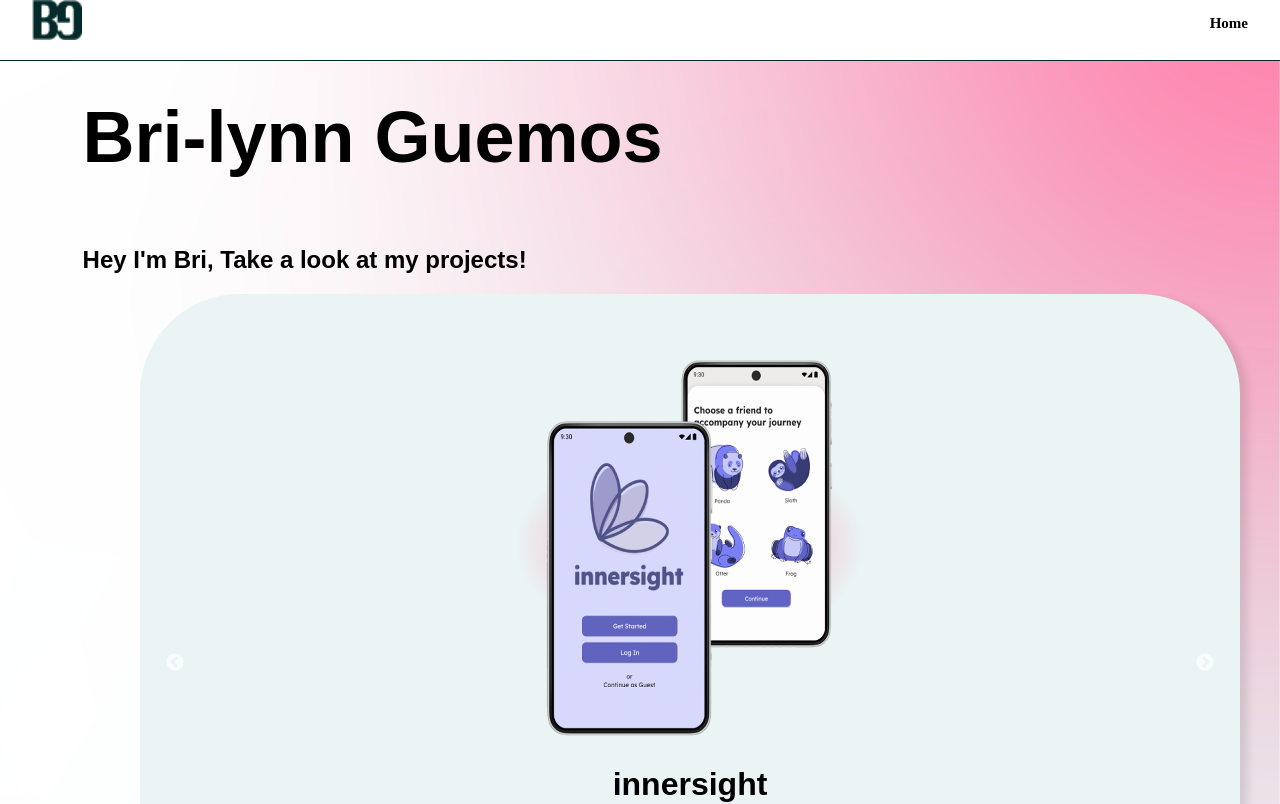
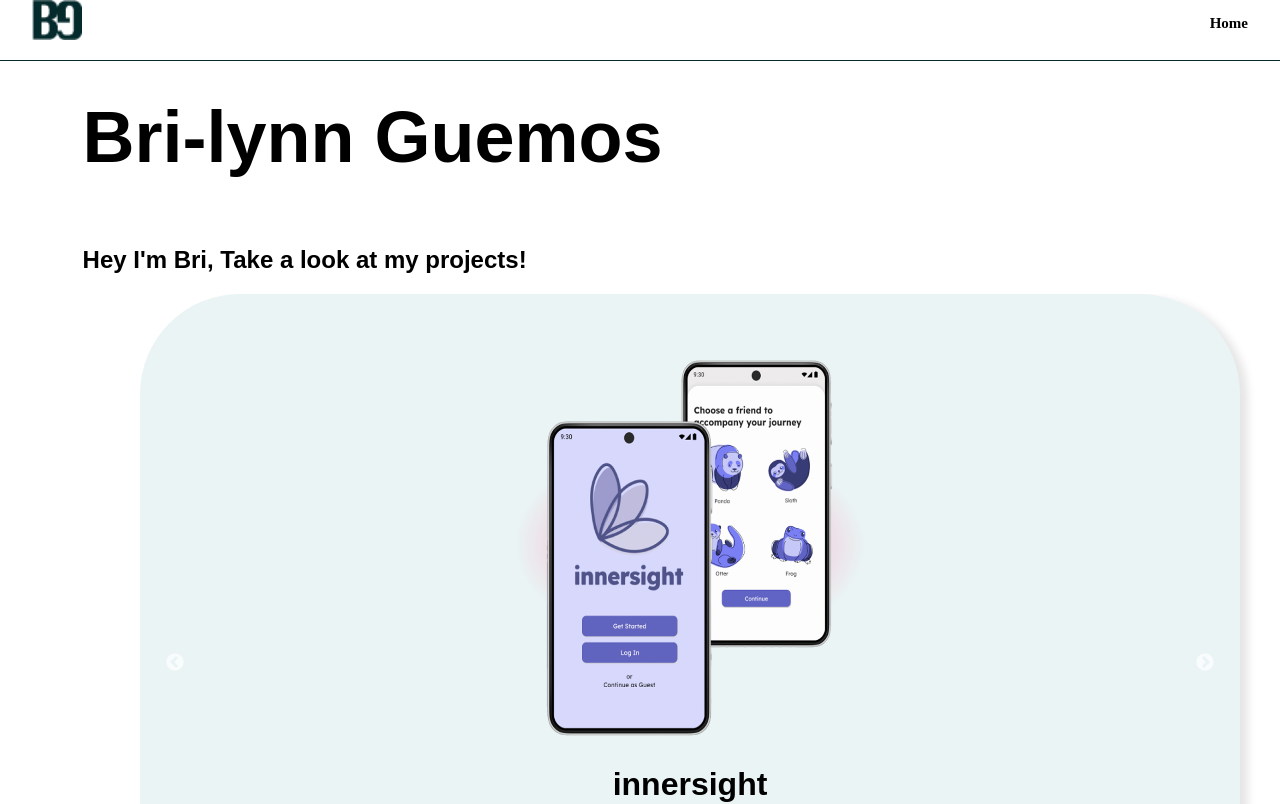
Before and after one commit to bguemos/bri-lynngportfolio, a Next.js app: page / in a window 1280 px wide. Shown: the top 804 px of the page. Built offline with nearby package versions, Linux system fonts and the light colour scheme; a web font is replaced by a local one.

Commit message:
removed background

```diff
--- a/styles/globals.css
+++ b/styles/globals.css
@@ -4,17 +4,13 @@
   --primary-color: #FF85AF;
   --secondary-color: #042A2B;
   --tertiary-color: #EAF4F4;
-  background-image: url('/backgroundBlobs/backgroundgradient.png');
-  background-repeat: repeat;
-  background-size: cover; /* Cover the entire viewport */
-  background-position: center center;
   overflow-x: hidden;
 
 }
 
 main {
   font-family: 'Anybody', sans-serif;
-  position: relative; /* Ensure the container has a position value */
+  position: relative;
   margin: 1%;
   padding-top: 2%;
 }
```
